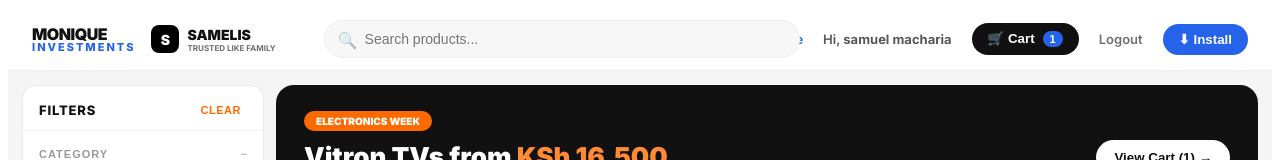
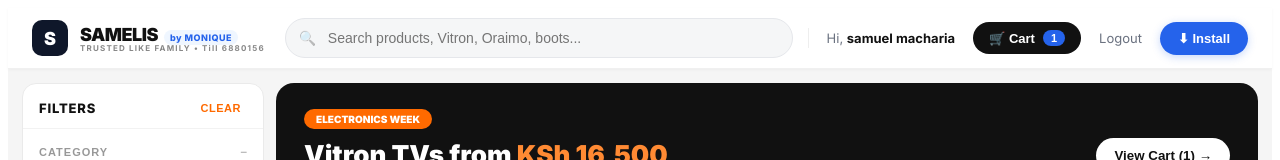
Before and after one commit to samuelmach312-design/samelis, a React (Vite) app: page / in a window 1280 px wide. Shown: the top 160 px of the page. Built offline with nearby package versions, Linux system fonts and the light colour scheme; the HTML template or start-up script is replaced by a standard one.

Commit message:
legit header - SAMELIS by MONIQUE Till 6880156

```diff
--- a/src/components/Header.jsx
+++ b/src/components/Header.jsx
@@ -1,29 +1,85 @@
-// src/components/Header.jsx
+// src/components/Header.jsx — LEGIT VERSION
 export default function Header({ search, setSearch, count, setView, view }) {
   return (
-    <header style={{background:"#fff", padding:"12px 24px", display:"flex", alignItems:"center", gap:24, borderBottom:"1px solid #eee", position:"sticky", top:0, zIndex:20}}>
-      <div onClick={()=>setView("shop")} style={{cursor:"pointer", display:"flex", alignItems:"center", gap:8}}>
-        <div style={{fontWeight:900, lineHeight:1}}>
-          <div style={{fontSize:16, letterSpacing:-0.5}}>MONIQUE</div>
-          <div style={{fontSize:11, color:"#2563eb", letterSpacing:2, fontWeight:800}}>INVESTMENTS</div>
+    <header style={{
+      background:"#fff",
+      padding:"10px 24px",
+      display:"flex",
+      alignItems:"center",
+      gap:20,
+      borderBottom:"1px solid #f0f0f0",
+      position:"sticky", top:0, zIndex:50,
+      boxShadow:"0 1px 3px rgba(0,0,0,0.04)"
+    }}>
+      {/* LOGO - ONE BRAND ONLY */}
+      <div onClick={()=>setView("shop")} style={{display:"flex", alignItems:"center", gap:12, cursor:"pointer", minWidth:200}}>
+        <div style={{background:"#0f172a", color:"#fff", width:36, height:36, borderRadius:10, display:"flex", alignItems:"center", justifyContent:"center", fontWeight:900, fontSize:18}}>S</div>
+        <div>
+          <div style={{display:"flex", alignItems:"baseline", gap:6}}>
+            <span style={{fontWeight:900, fontSize:18, letterSpacing:-0.5}}>SAMELIS</span>
+            <span style={{fontSize:9, background:"#EFF6FF", color:"#2563eb", padding:"2px 6px", borderRadius:10, fontWeight:800, letterSpacing:0.5}}>by MONIQUE</span>
+          </div>
+          <div style={{fontSize:8, fontWeight:700, opacity:0.5, letterSpacing:1.2, marginTop:-2}}>TRUSTED LIKE FAMILY • Till 6880156</div>
         </div>
-        <div style={{marginLeft:8, background:"#000", color:"#fff", width:28, height:28, borderRadius:8, display:"flex", alignItems:"center", justifyContent:"center", fontWeight:900, fontSize:14}}>S</div>
-        <div><div style={{fontWeight:900, fontSize:14}}>SAMELIS</div><div style={{fontSize:8, opacity:0.6, fontWeight:700}}>TRUSTED LIKE FAMILY</div></div>
       </div>
 
-      <div style={{flex:1, maxWidth:520, position:"relative", marginLeft:24}}>
-        <span style={{position:"absolute", left:14, top:10, opacity:0.4}}>🔍</span>
-        <input value={search} onChange={e=>{setSearch(e.target.value); setView("shop")}} placeholder="Search products..." style={{width:"100%", padding:"10px 16px 10px 40px", background:"#f7f7f8", border:"1px solid #eee", borderRadius:24, fontSize:14, outline:"none"}}/>
+      {/* SEARCH - CENTER */}
+      <div style={{flex:1, maxWidth:560, position:"relative"}}>
+        <span style={{position:"absolute", left:14, top:11, opacity:0.4, fontSize:14}}>🔍</span>
+        <input
+          value={search}
+          onChange={e=>{setSearch(e.target.value); setView("shop")}}
+          placeholder="Search products, Vitron, Oraimo, boots..."
+          style={{
+            width:"100%",
+            padding:"11px 16px 11px 42px",
+            background:"#f5f6f7",
+            border:"1px solid #e5e7eb",
+            borderRadius:24,
+            fontSize:14,
+            outline:"none",
+            fontWeight:500
+          }}
+        />
       </div>
 
-      <div style={{display:"flex", gap:20, alignItems:"center", marginLeft:"auto", fontSize:13, fontWeight:600}}>
-        <span onClick={()=>setView("shop")} style={{cursor:"pointer", color: view==="shop" ? "#2563eb":""}}>Home</span>
-        <span style={{opacity:0.7}}>Hi, <b>samuel macharia</b></span>
-        <button onClick={()=>setView("cart")} style={{background:"#111", color:"#fff", border:0, padding:"8px 16px", borderRadius:24, display:"flex", gap:8, fontWeight:700, cursor:"pointer"}}>
-          🛒 Cart <span style={{background:"#2563eb", padding:"2px 7px", borderRadius:10, fontSize:11}}>{count}</span>
+      {/* NAV - RIGHT */}
+      <div style={{display:"flex", alignItems:"center", gap:18, marginLeft:"auto"}}>
+        <span onClick={()=>setView("shop")} style={{fontSize:13, fontWeight:600, cursor:"pointer", color: view==="shop" ? "#111":"#6b7280"}}>Home</span>
+        <div style={{width:1, height:20, background:"#eee"}}></div>
+        <span style={{fontSize:13, color:"#6b7280"}}>Hi, <b style={{color:"#111"}}>samuel macharia</b></span>
+
+        <button onClick={()=>setView("cart")} style={{
+          background: count>0 ? "#111":"#fff",
+          color: count>0 ? "#fff":"#111",
+          border: count>0 ? "0":"1px solid #e5e7eb",
+          padding:"8px 16px",
+          borderRadius:24,
+          display:"flex",
+          alignItems:"center",
+          gap:8,
+          fontWeight:700,
+          cursor:"pointer",
+          fontSize:13
+        }}>
+          🛒 Cart {count>0 && <span style={{background: count>0 ? "#2563eb":"#111", color:"#fff", padding:"2px 8px", borderRadius:12, fontSize:11, fontWeight:800}}>{count}</span>}
+          {count===0 && <span style={{opacity:0.5}}>0</span>}
         </button>
-        <span style={{opacity:0.6, cursor:"pointer"}}>Logout</span>
-        <button style={{background:"#2563eb", color:"#fff", border:0, padding:"8px 16px", borderRadius:24, fontWeight:700}}>⬇ Install</button>
+
+        <span style={{fontSize:13, color:"#6b7280", cursor:"pointer", fontWeight:500}}>Logout</span>
+
+        <button style={{
+          background:"#2563eb",
+          color:"#fff",
+          border:0,
+          padding:"9px 18px",
+          borderRadius:24,
+          fontWeight:700,
+          fontSize:13,
+          display:"flex",
+          gap:6,
+          boxShadow:"0 2px 8px rgba(37,99,235,0.25)"
+        }}>⬇ Install</button>
       </div>
     </header>
   )
```
